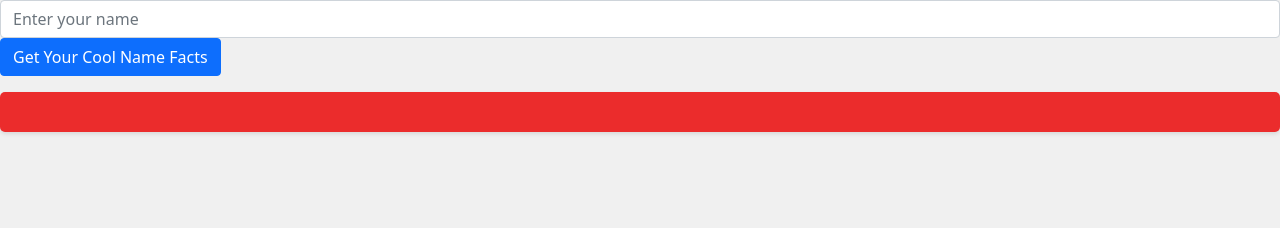
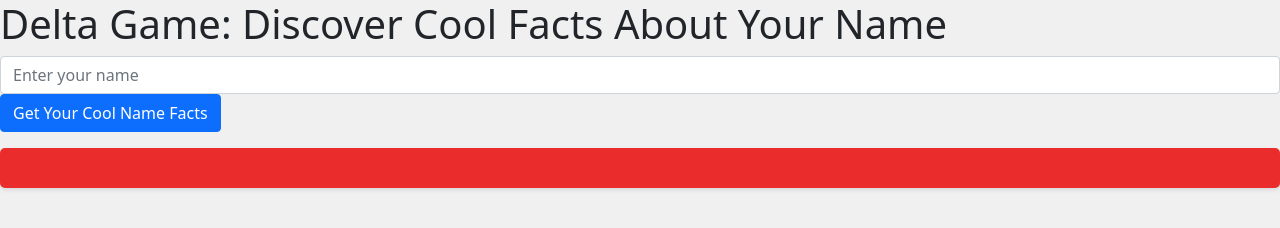
Before and after one commit to vamsiss/delta-cis376, a plain HTML site: page index.html in a window 1280 px wide. Drawn offline with nearby package versions, Linux system fonts and the light colour scheme.

Commit message:
Update index.html

```diff
--- a/index.html
+++ b/index.html
@@ -9,7 +9,9 @@
   <link rel="stylesheet" href="./styles/styles.css">
 </head>
 <body>
-
+<header>
+    <h1>Delta Game: Discover Cool Facts About Your Name</h1>
+</header>
     <input id="userName" class="form-control" placeholder="Enter your name">
     <button id="btnGetFacts" class="btn btn-primary">Get Your Cool Name Facts</button>
     <!-- Added div for displaying the message -->
```
